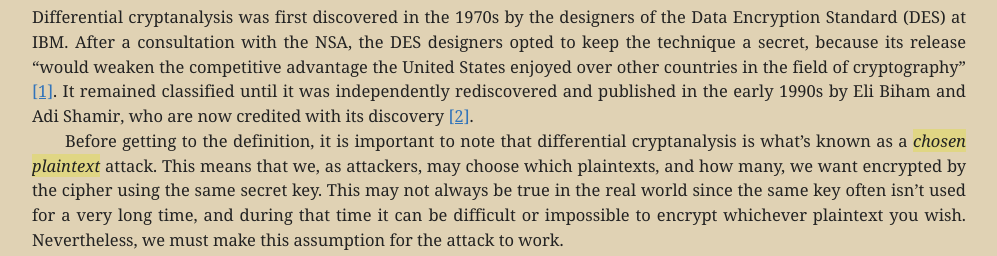
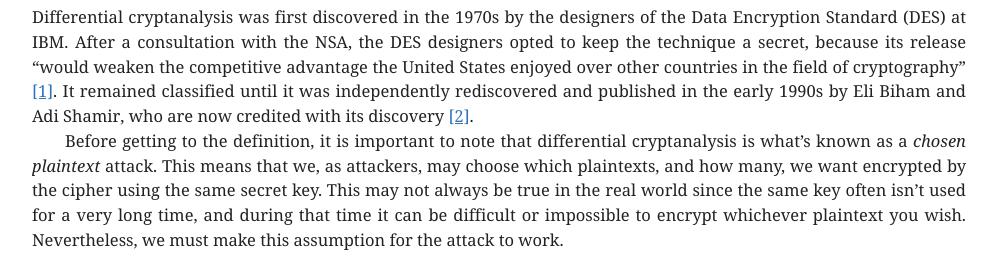
Before and after one commit to maticstric/differential-cryptanalysis-tutorial-pdf, a plain HTML site: page index.html in a window 1280 px wide. Shown: the part 536-792 px from the top of the page, without its empty margins (141-1138 px from the left). Drawn offline with nearby package versions, Linux system fonts and the light colour scheme.

Commit message:
White background

```diff
--- a/css/colors.css
+++ b/css/colors.css
@@ -1,8 +1,8 @@
 :root {
   --border: #ab9dcc;
   --toc-hover: #ab9dcc;
-  --background: #e0d2b4;
-  --second-background: #e0d684;
+  --background: #ffffff;
+  --second-background: #ffffff;
   --text: #222222;
   --second-text: #555555;
   --error: #db5039;
```
